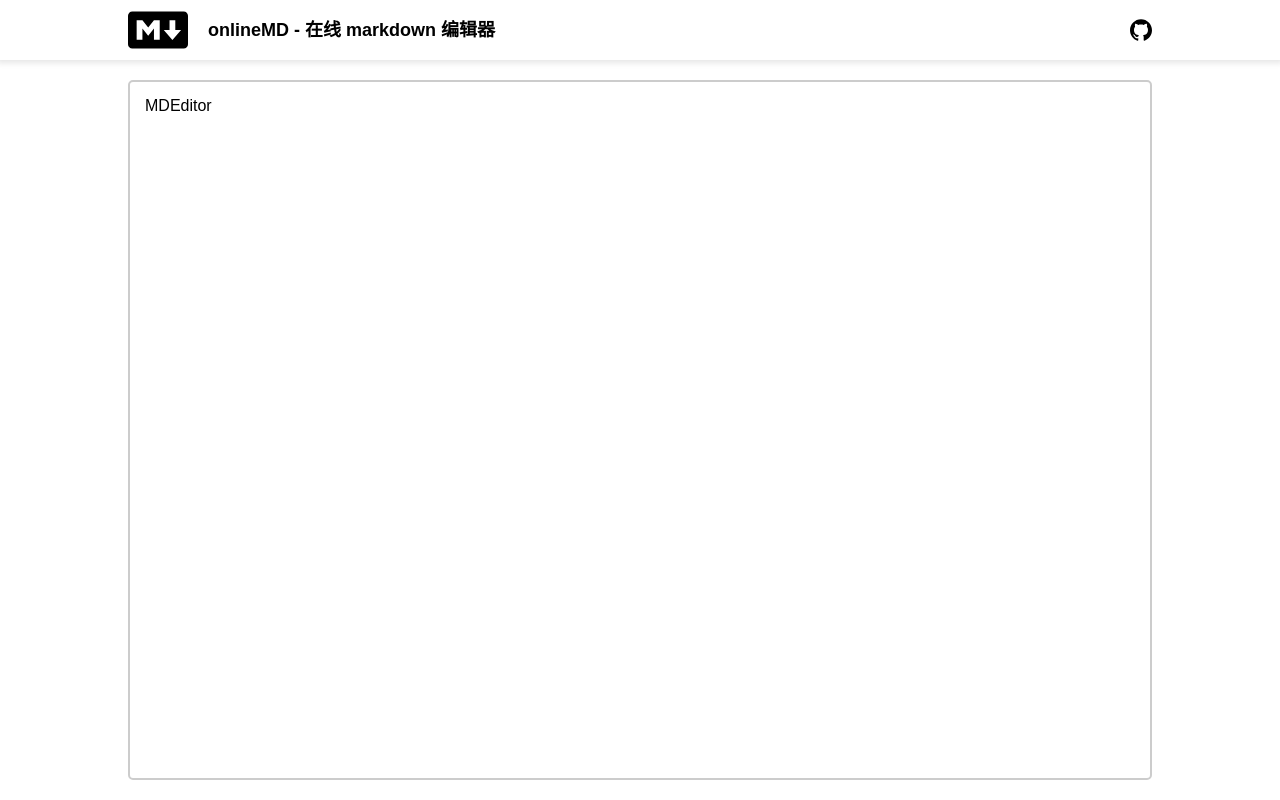
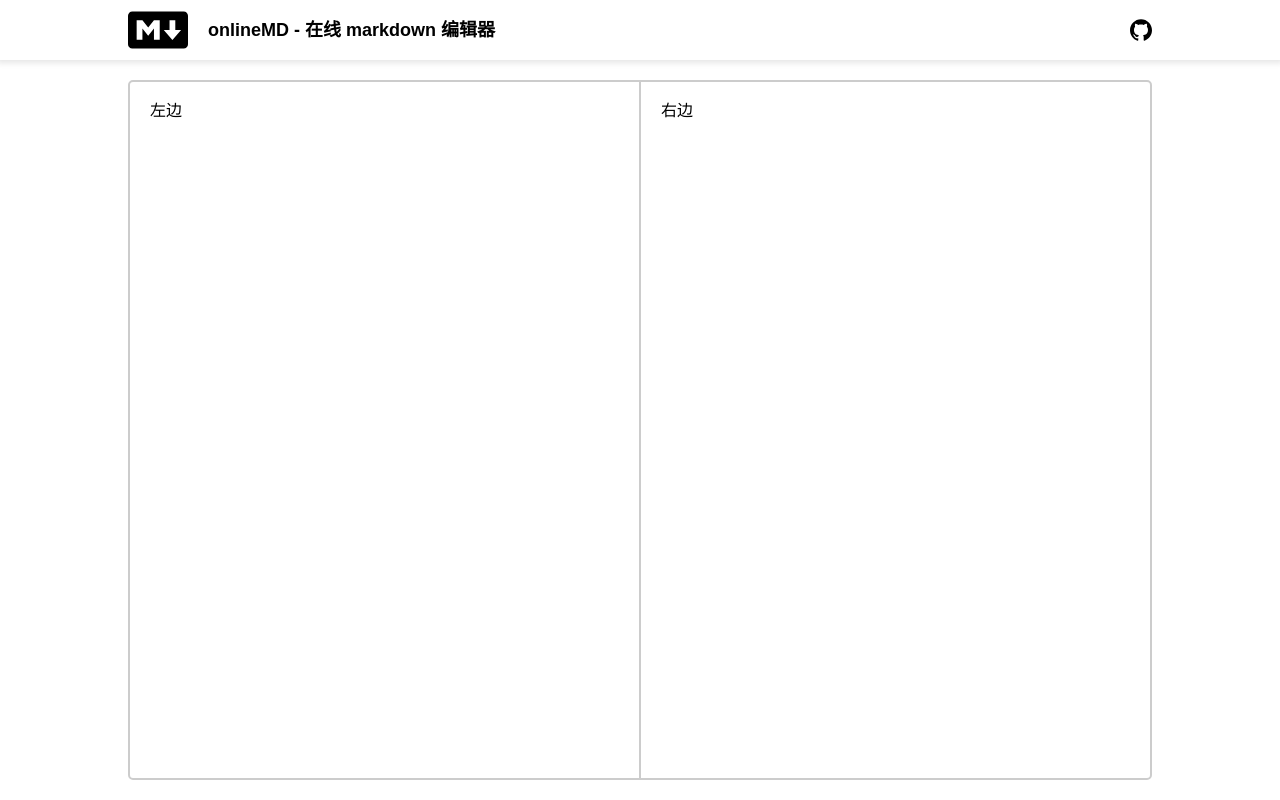
Before and after one commit to StudyDayByDay/OnlineMD, a Vue app: page / in a window 1280 px wide. Built offline with nearby package versions, Linux system fonts and the light colour scheme.

Commit message:
feat: 新增左右分屏功能

```diff
--- a/components.d.ts
+++ b/components.d.ts
@@ -2,7 +2,7 @@
 // @ts-nocheck
 // Generated by unplugin-vue-components
 // Read more: https://github.com/vuejs/core/pull/3399
-export {}
+export {};
 
 /* prettier-ignore */
 declare module 'vue' {
@@ -11,5 +11,6 @@ declare module 'vue' {
     ATooltip: typeof import('ant-design-vue/es')['Tooltip']
     MDEditor: typeof import('./src/components/MDEditor/index.vue')['default']
     MDHeader: typeof import('./src/components/MDHeader/index.vue')['default']
+    SplitPanel: typeof import('./src/components/SplitPanel/index.vue')['default']
   }
 }
--- a/src/components/MDEditor/index.vue
+++ b/src/components/MDEditor/index.vue
@@ -1,13 +1,19 @@
-<script setup lang="ts"></script>
+<script setup lang="ts">
+import SplitPanel from '@/components/SplitPanel/index.vue';
+</script>
 <template>
-  <div class="md-editor">MDEditor</div>
+  <div class="md-editor">
+    <split-panel>
+      <template #left> 左边 </template>
+      <template #right> 右边 </template>
+    </split-panel>
+  </div>
 </template>
 
 <style lang="less" scoped>
 .md-editor {
   height: 100%;
   width: 100%;
-  padding: 15px;
   border: 2px solid #ccc;
   border-radius: 5px;
 }
--- /dev/null
+++ b/src/components/SplitPanel/index.vue
@@ -0,0 +1,120 @@
+<template>
+  <div class="split-container" ref="splitContainer">
+    <!-- 左侧面板 -->
+    <div class="panel left-panel" :style="{width: leftPanelWidth + 'px'}">
+      <slot name="left" />
+    </div>
+
+    <!-- 拖拽条 -->
+    <div class="resizer" :class="{active: isResizing, hover: isHovering}" @mousedown="startResizing" @mouseenter="isHovering = true" @mouseleave="isHovering = false"></div>
+
+    <!-- 右侧面板 -->
+    <div class="panel right-panel" :style="{width: `calc(100% - ${leftPanelWidth}px)`}">
+      <slot name="right" />
+    </div>
+  </div>
+</template>
+
+<script lang="ts" setup>
+import {ref, onMounted} from 'vue';
+
+const props = defineProps({
+  minWidth: {
+    type: Number,
+    default: 200,
+  },
+});
+
+const splitContainer = ref<HTMLDivElement | null>(null); // 分屏容器的引用
+const leftPanelWidth = ref<number>(0); // 左侧面板的宽度
+const isResizing = ref<boolean>(false); // 是否正在拖拽
+const isHovering = ref<boolean>(false); // 鼠标是否悬停在拖拽条上
+let containerLeft = 0; // 容器左侧的偏移量
+
+/**
+ * 初始化面板宽度
+ */
+const initializeWidths = (): void => {
+  const containerWidth = splitContainer.value?.offsetWidth || 0;
+  leftPanelWidth.value = containerWidth / 2; // 设置为容器宽度的一半
+};
+
+/**
+ * 开始拖拽事件
+ * @param event - 鼠标事件对象
+ */
+const startResizing = (event: MouseEvent): void => {
+  isResizing.value = true;
+  containerLeft = splitContainer.value?.getBoundingClientRect().left || 0;
+
+  // 添加全局事件监听器
+  window.addEventListener('mousemove', onMouseMove);
+  window.addEventListener('mouseup', onMouseUp);
+};
+
+/**
+ * 鼠标移动事件处理
+ * @param e - 鼠标事件对象
+ */
+const onMouseMove = (e: MouseEvent): void => {
+  if (isResizing.value) {
+    const newWidth = Math.max(e.clientX - containerLeft, props.minWidth); // 最小宽度为 100px
+    const containerWidth = splitContainer.value?.offsetWidth || 0; // 父容器宽度
+    leftPanelWidth.value = Math.min(newWidth, containerWidth - props.minWidth); // 最大宽度限制
+  }
+};
+
+/**
+ * 鼠标释放事件处理
+ */
+const onMouseUp = (): void => {
+  isResizing.value = false;
+  window.removeEventListener('mousemove', onMouseMove);
+  window.removeEventListener('mouseup', onMouseUp);
+};
+
+// 在组件挂载时初始化宽度
+onMounted(() => {
+  initializeWidths();
+});
+</script>
+
+<style scoped>
+/* 分屏容器 */
+.split-container {
+  display: flex;
+  width: 100%;
+  height: 100%; /* 占满整个视口高度 */
+  overflow: hidden;
+  user-select: none; /* 禁止选中文字 */
+}
+
+/* 面板样式 */
+.panel {
+  overflow: auto;
+  padding: 20px;
+  box-sizing: border-box;
+}
+
+/* 拖拽条基础样式 */
+.resizer {
+  width: 2px;
+  background-color: #ccc;
+  cursor: col-resize; /* 鼠标指针变为左右拖拽 */
+  position: relative;
+  z-index: 1;
+  transition: background-color 0.2s, width 0.2s;
+}
+
+/* 鼠标悬停时样式 */
+.resizer.hover {
+  background-color: #296bd3;
+  width: 5px;
+}
+
+/* 拖拽时样式 */
+.resizer.active {
+  background-color: #296bd3;
+  width: 5px; /* 宽度保持一致 */
+}
+</style>
```
